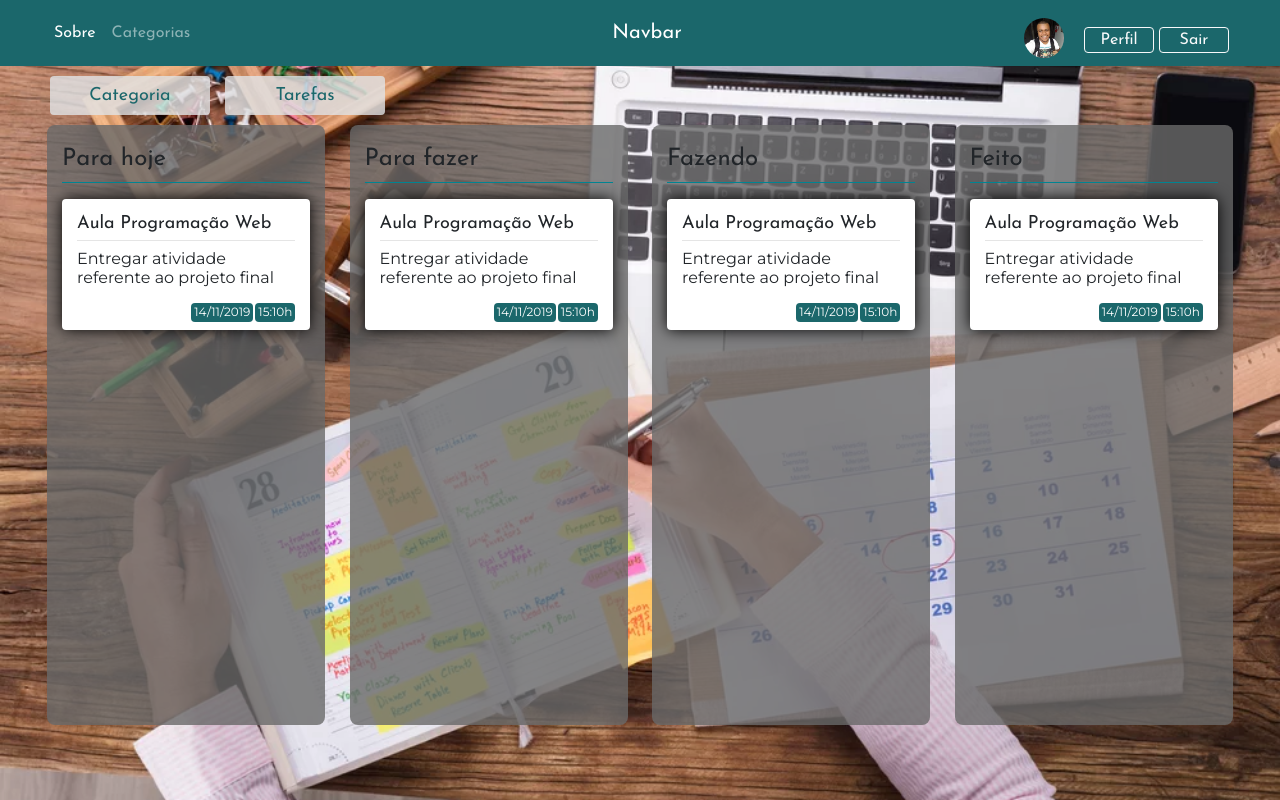
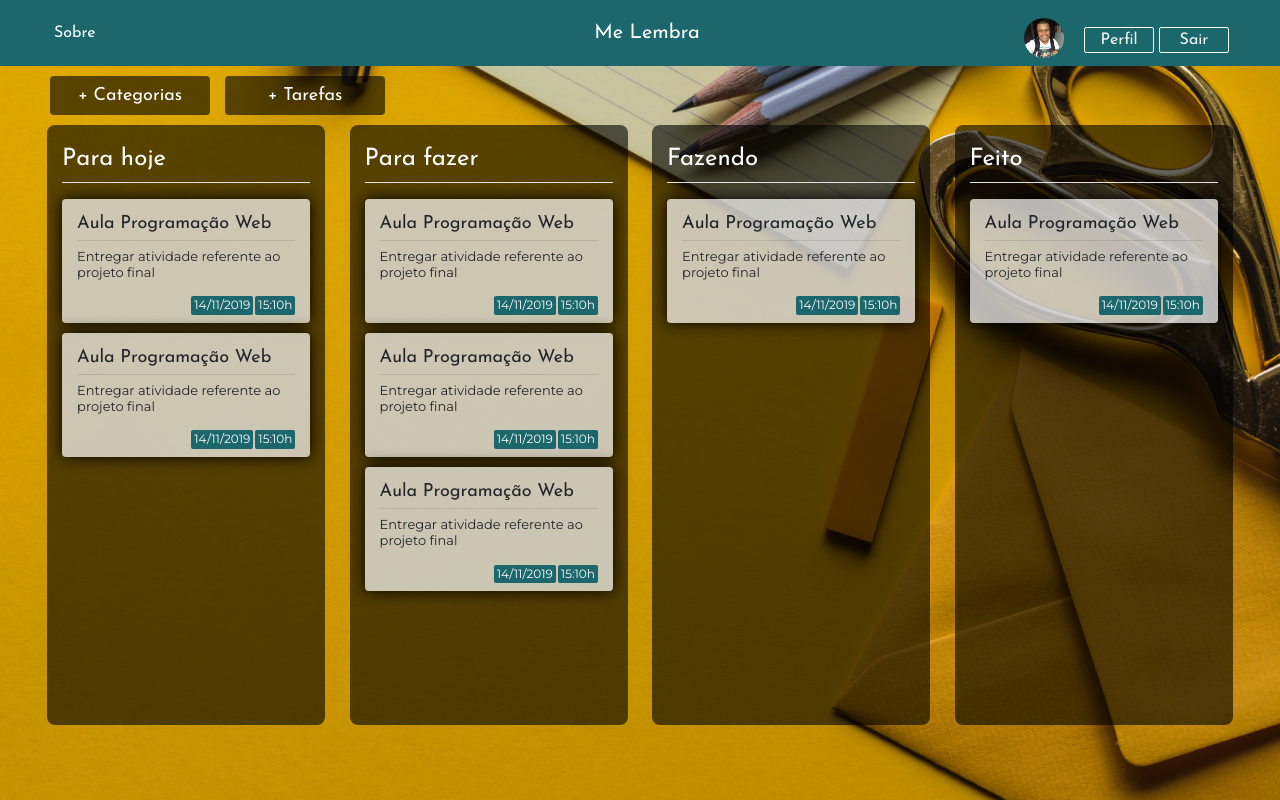
Before and after one commit to eualissonsantana/melembra-ifba, a PHP site: page / in a window 1280 px wide. Run offline with PHP 8.4, Linux system fonts and the light colour scheme.

Commit message:
Atualizações

```diff
--- a/index.html
+++ b/index.html
@@ -15,12 +15,12 @@
                 <section class="container collapse navbar-collapse" id="navbarNavAltMarkup">
                     <div class="navbar-nav" id="menu">
                         <a class="nav-item nav-link active" href="#">Sobre <span class="sr-only">(Página atual)</span></a>
-                        <a class="nav-item nav-link" href="#">Categorias</a>
+
                     </div>
                 </section>
 
                 <section class="container d-flex justify-content-center">
-                    <a class="navbar-brand" href="#">Navbar</a>
+                    <a class="navbar-brand" href="#" id="logo">Me Lembra</a>
                     <button class="navbar-toggler" type="button" data-toggle="collapse" data-target="#navbarNavAltMarkup" aria-controls="navbarNavAltMarkup" aria-expanded="false" aria-label="Alterna navegação">
                         <span class="navbar-toggler-icon"></span>
                     </button>
@@ -43,8 +43,8 @@
         <section class="container-fluid box-geral">
             <section class="row d-flex justify-content-init">
                 <article class="btn-tarefa">
-                        <button type="button" class="btn btn-outline-dark" id="btn-categorias">Categoria</button>
-                    <button type="button" class="btn btn-outline-dark" id="btn-tarefas">Tarefas</button>
+                        <button type="button" class="btn btn-outline-light" id="btn-categorias">+ Categorias</button>
+                    <button type="button" class="btn btn-outline-dark" id="btn-tarefas">+ Tarefas</button>
                 </article>
             </section>
 
@@ -71,6 +71,20 @@
                             </article>
                         </section>
                     </article>
+
+                    <article class="post container-fluid">
+                        <h4>Aula Programação Web</h4>
+                        <hr>
+                        <p>Entregar atividade referente ao projeto final</p>
+                        <section class="row rodape d-flex justify-content-end">
+                            <article class="time ">
+                                <h5 id="data">14/11/2019</h5>
+                            </article>
+                            <article class="time ">
+                                <h5>15:10h</h5>
+                            </article>
+                        </section>
+                    </article>
                 </section>
 
                 <section class="container box to-do">
@@ -80,6 +94,34 @@
                     </section>
 
                     <!--POSTS-->
+                    <article class="post container-fluid">
+                        <h4>Aula Programação Web</h4>
+                        <hr>
+                        <p>Entregar atividade referente ao projeto final</p>
+                        <section class="row rodape d-flex justify-content-end">
+                            <article class="time ">
+                                <h5 id="data">14/11/2019</h5>
+                            </article>
+                            <article class="time ">
+                                <h5>15:10h</h5>
+                            </article>
+                        </section>
+                    </article>
+
+                    <article class="post container-fluid">
+                        <h4>Aula Programação Web</h4>
+                        <hr>
+                        <p>Entregar atividade referente ao projeto final</p>
+                        <section class="row rodape d-flex justify-content-end">
+                            <article class="time ">
+                                <h5 id="data">14/11/2019</h5>
+                            </article>
+                            <article class="time ">
+                                <h5>15:10h</h5>
+                            </article>
+                        </section>
+                    </article>
+
                     <article class="post container-fluid">
                         <h4>Aula Programação Web</h4>
                         <hr>
--- a/style.css
+++ b/style.css
@@ -1,5 +1,5 @@
 body {
-    background-image: url(img/capa-formanda-organizacao.webp);
+    background-image: url(img/laranja.jpg);
     background-repeat: no-repeat;
     background-size: 100%;
     font-family: 'Josefin Sans', sans-serif;
@@ -27,6 +27,7 @@ header {
     width: 70px;
     padding: 0;
     vertical-align: middle;
+    border-radius: 2px;
 }
 
 #sair {
@@ -60,10 +61,10 @@ header hr {
 .btn-tarefa .btn {
     margin: 0 0 10px 5px;
     font-size: 18px;
-    background: rgb(226, 228, 230, 0.8);
-    color: #1B676B;
+    background-color: rgb(0, 0, 0, 0.6);
+    border: none;
+    color: #fff;
     width: 160px;
-    border: none;
 }
 
 #btn-tarefas {
@@ -82,7 +83,7 @@ header hr {
     min-height: 600px;
     border-radius: 8px;
     width: 23%;
-    background: rgb(105, 105, 105, 0.8);
+    background-color: rgb(0, 0, 0, 0.6);
 }
 
 
@@ -92,18 +93,20 @@ header hr {
 
 .titulo-box h3 {
     font-size: 24px;
+    color: #fff;
 }
 
 .titulo-box hr {
     margin-top: 0px;
-    background-color: #0195A5;
+    background-color: #fff;
 }
 
 .post {
     border-radius: 4px;
-    background-color: rgb(255, 255, 255);
+    background-color: rgb(255, 255, 255, 0.7);
     padding-top: 8px;
     box-shadow: 0 0 1em #000000;
+    margin-bottom: 10px;
 }
 
 
@@ -120,6 +123,7 @@ header hr {
 .post p {
     font-family: 'Montserrat', sans-serif;
     line-height: 1.2;
+    font-size: 13px;
 }
 
 
@@ -135,7 +139,7 @@ header hr {
     font-size: 12px;
     font-family: 'Montserrat', sans-serif;
     background-color: #1B676B;
-    border-radius: 4px;
+    border-radius: 2px;
     padding: 2px 3px;
     margin-right: 2px;
     color: #fff;
```
Also changed, not shown: img/laranja.jpg (added), img/livro.jpg (added).
